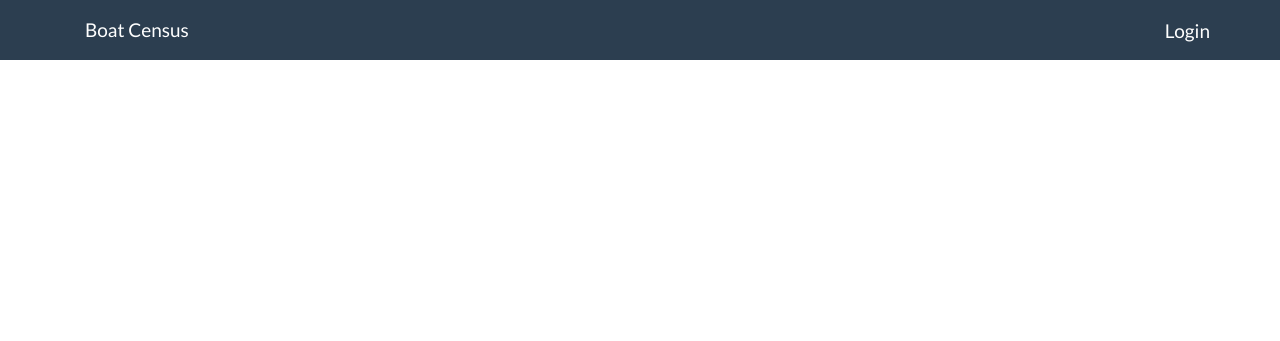
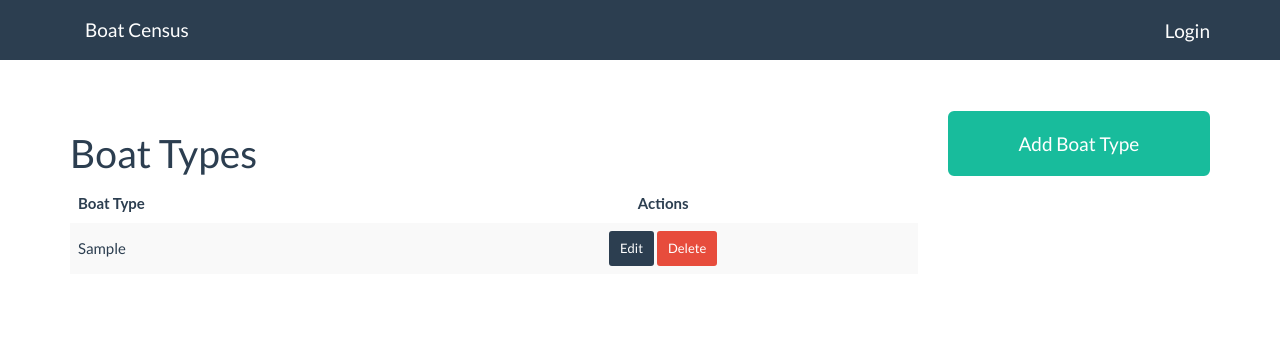
Before and after one commit to wkigenyi/boatcensus, a Django app: page /boat_types/ in a window 1280 px wide. Shown: the top 341 px of the page. Run offline with Django 3.2, Linux system fonts and the light colour scheme; tables that the repository leaves empty hold one stand-in row (values such as "Sample post"); some libraries are stand-ins or nearby versions; some web fonts are replaced.

Commit message:
Provide for addition of boat types

```diff
--- a/boat_census/templates/boat_census/boat_types.html
+++ b/boat_census/templates/boat_census/boat_types.html
@@ -1,13 +1,39 @@
 {% extends 'boat_census/base.html' %}
-{% block content %}
-<p>Boat Types</p>
-<a href="{% url 'boat_census:add_boat_type' %}">Add Boat Type</a>
-<ul>
-        {% for boat_type in boat_types %}
-            <li>{{ boat_type }}</li>
-            {% empty %}
-            <li>There are no boat types entered yet</li>
-        {% endfor %}
+{% block title %}
+<title>Boat Types </title>
+{% endblock %}
+{% block main %}
+<h1>Boat Types</h1>
 
-</ul>
-{% endblock content %}
+{% if boat_types%}
+    <table class="table table-striped table-middle-aligned">
+        <thead>
+            <tr>
+                <th scope="col">Boat Type</th>
+                <th scope="col" class="text-center">Actions</th>
+            </tr>
+        </thead>
+        <tbody>
+            {% for boat_type in boat_types %}
+                <tr>
+                    <td>{{boat_type.boat_type}}</td>
+                    <td class="text-center">
+                        <div class="action-items">
+                            <a href="" class="btn btn-primary btn-sm">Edit</a>
+                            <a href="" class="btn btn-danger btn-sm">Delete</a>
+                        </div>
+                    </td>
+                </tr>
+            {% endfor %}
+        </tbody>
+    </table>
+{% else %}
+    <p>No Boat Types entered yet</p>
+{% endif %}
+
+{% endblock %}
+{% block sidebar %}
+<div class="section actions">
+    <a href="{% url 'boat_census:add_boat_type' %}" class="btn btn-block btn-lg btn-success">Add Boat Type</a>
+</div>
+{% endblock %}
```
Also changed, not shown: boat_census/templates/boat_census/add_boat_type.html (+10 -6 lines).
